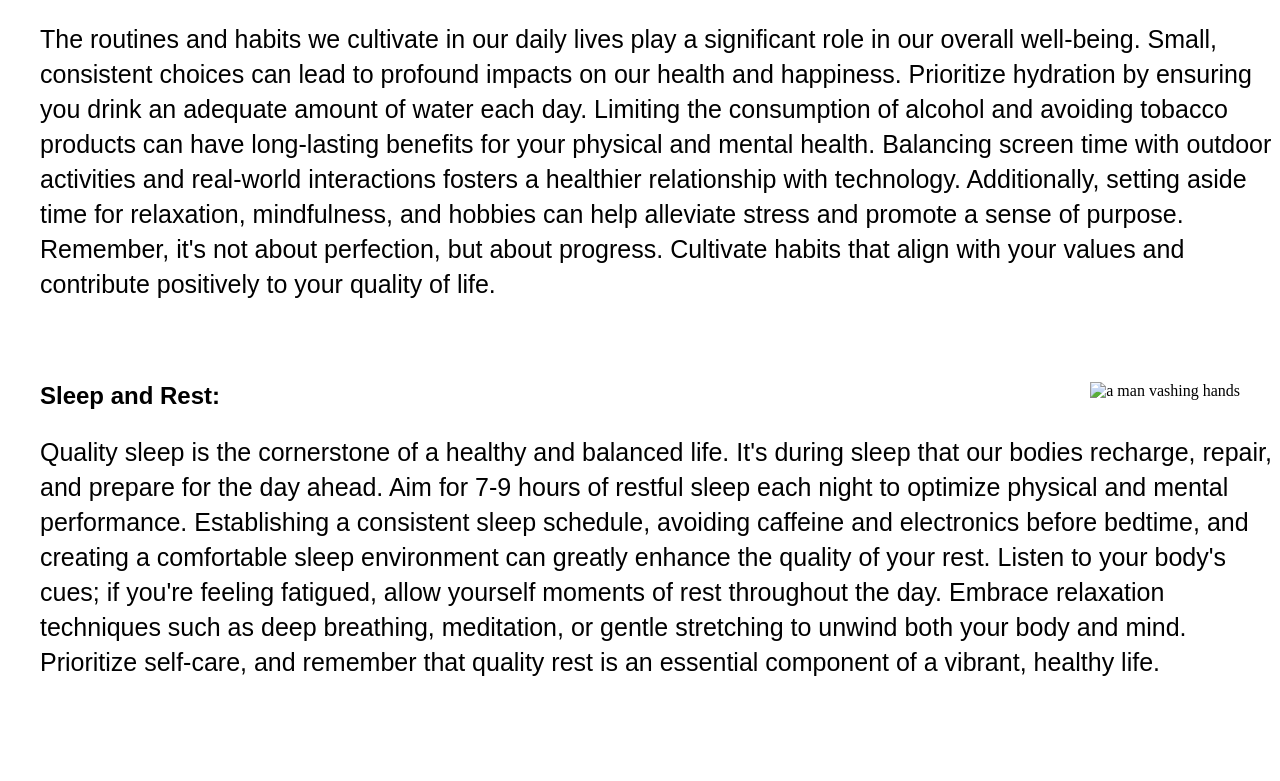
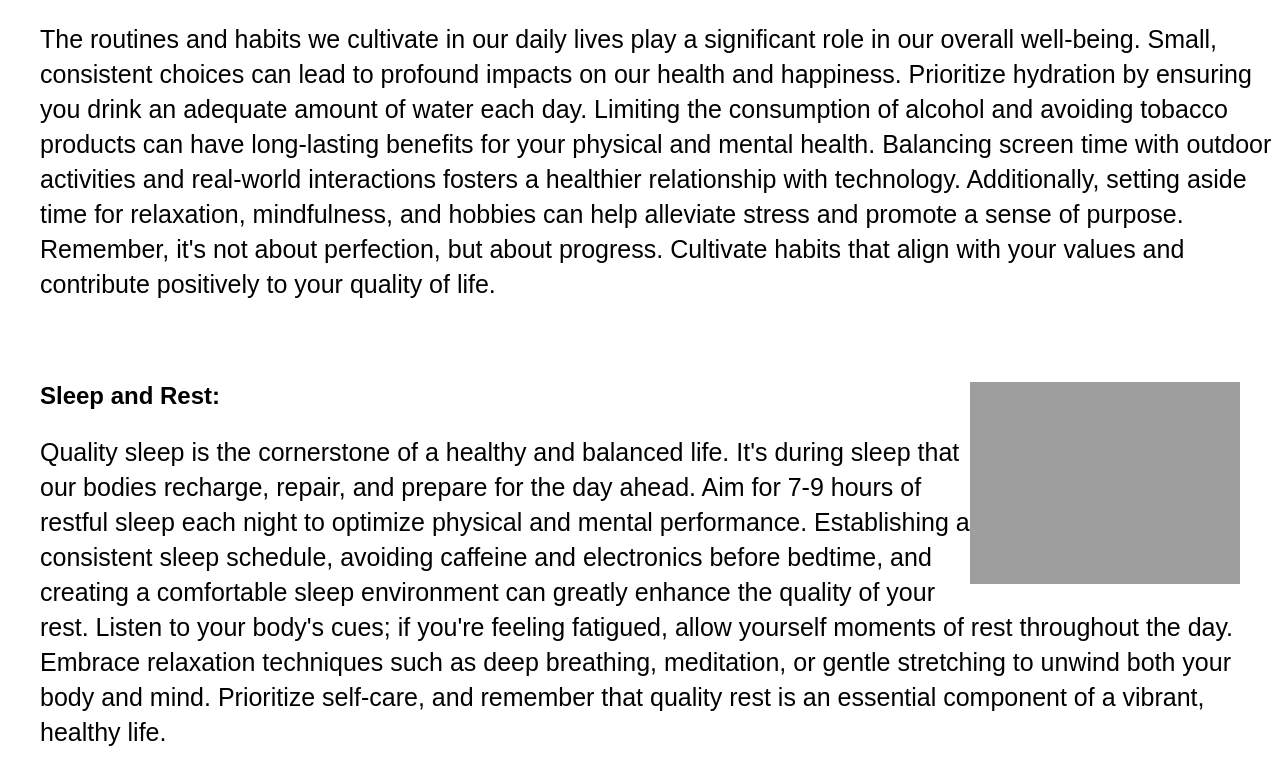
Before and after one commit to manujosephshaji/health-tips, a plain HTML site: page index.html in a window 1280 px wide. Shown: the part 2169-2950 px from the top of the page. Drawn offline with Linux system fonts and the light colour scheme; the site is published under a folder, as on GitHub Pages, so addresses that start at the root find nothing.

Commit message:
Update index.html

```diff
--- a/index.html
+++ b/index.html
@@ -66,7 +66,7 @@
             <div class="box-2">
                 <h2>Fitness and Exercise:</h2>
                 <div class="image-box-1">
-                    <img class="image-1" src="/image/gym.girl.jpg" alt="girl work-out image">
+                    <img class="image-1" src="./image/gym.girl.jpg" alt="girl work-out image">
                 </div>
                 <p>Regular physical activity is a cornerstone of a healthy lifestyle, offering a multitude of benefits
                     for both body and mind. Whether it's cardio, strength training, yoga, or a blend of various
@@ -101,7 +101,7 @@
         <div class="cards-left-container" id="lifestyle">
             <h2 class="headline-4">Lifestyle Habits:</h2>
             <div class="cards-left-image">
-                <img class="image-left" src="/image/healthy liveing.jpg" alt="a man vashing hands">
+                <img class="image-left" src="./image/healthy liveing.jpg" alt="a man vashing hands">
             </div>
             <p>The routines and habits we cultivate in our daily lives play a significant role in our overall
                 well-being. Small, consistent choices can lead to profound impacts on our health and happiness.
@@ -118,7 +118,7 @@
         <div class="cards-left-container" id="sleep">
             <h2 class="headline-4">Sleep and Rest:</h2>
             <div class="cards-right-image">
-                <img class="image-right" src="/image/sleeping babby.jpg" alt="a man vashing hands">
+                <img class="image-right" src="./image/sleeping babby.jpg" alt="a man vashing hands">
             </div>
             <p>Quality sleep is the cornerstone of a healthy and balanced life. It's during sleep that our bodies
                 recharge, repair, and prepare for the day ahead. Aim for 7-9 hours of restful sleep each night to
```
